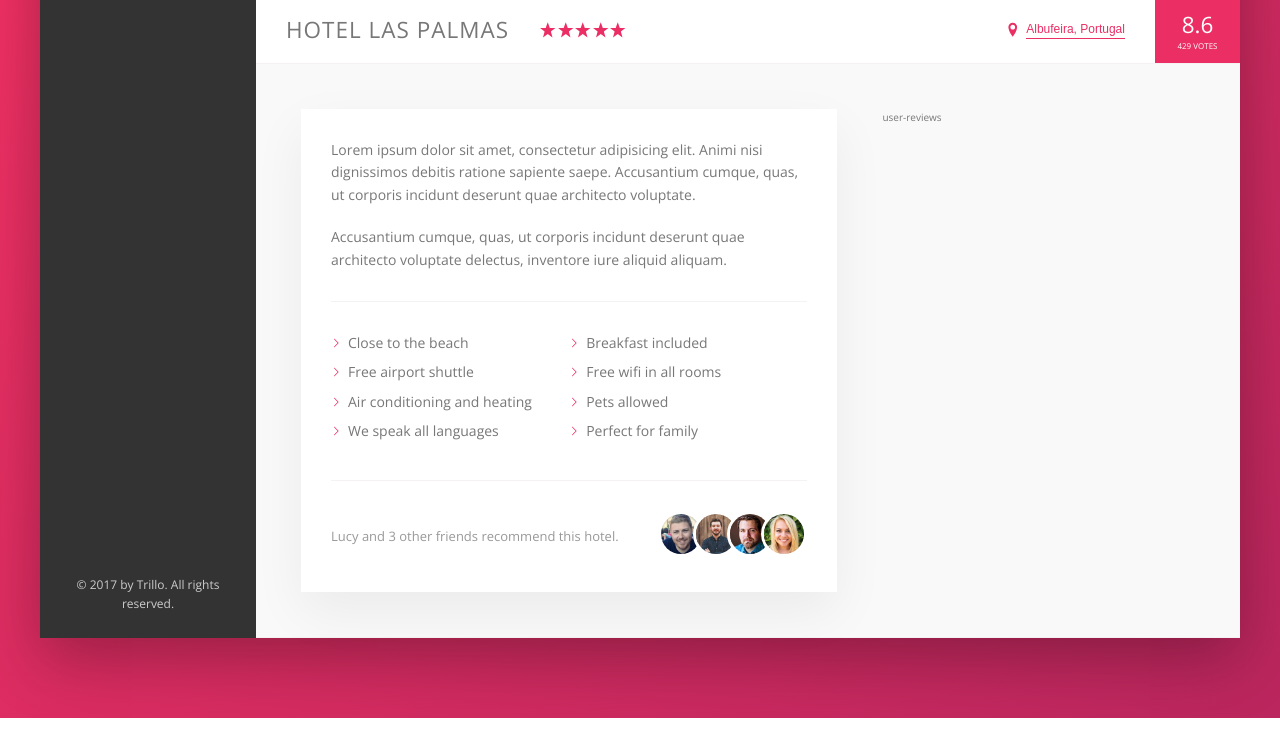
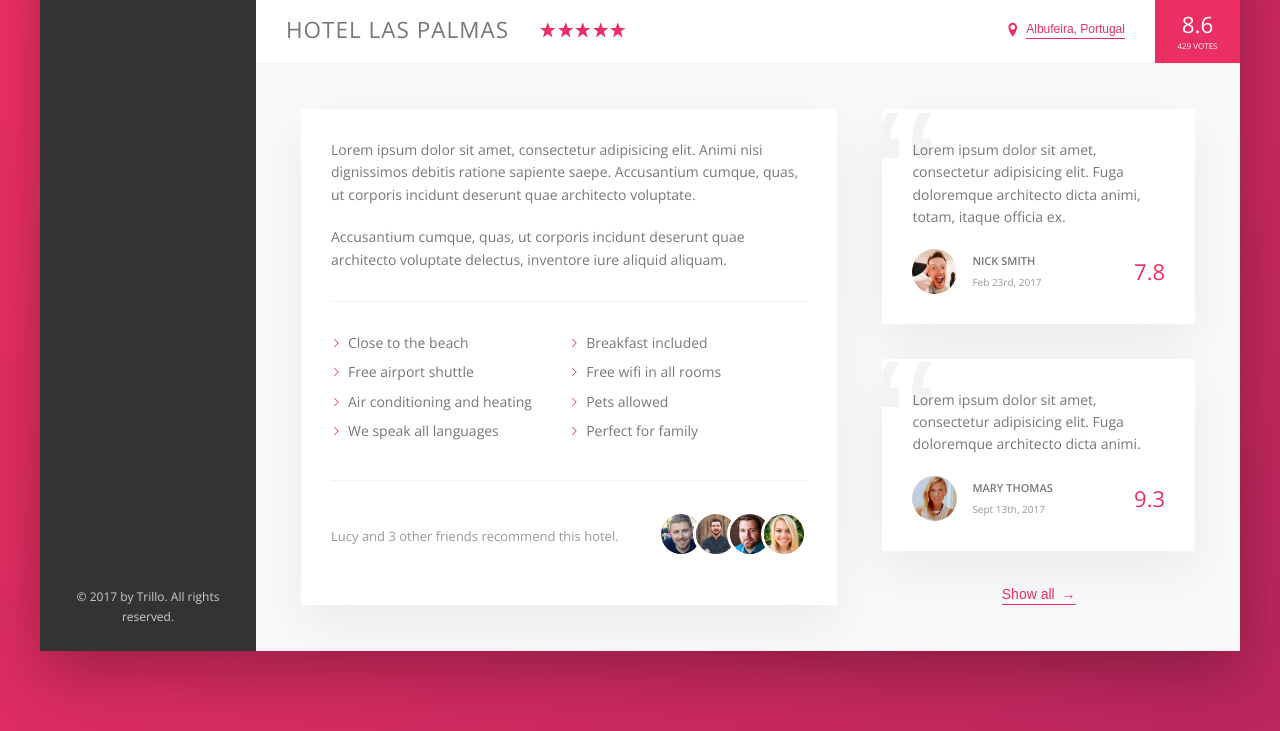
Before and after one commit to Grudgesong/Advanced-CSS-and-Sass--Flexbox--Grid--Animations-and-More, a website: page Trillo/index.html in a window 1280 px wide. Shown: the part 538-1269 px from the top of the page. Drawn offline with nearby package versions, Linux system fonts and the light colour scheme.

Commit message:
Building the user review section

```diff
--- a/Trillo/index.html
+++ b/Trillo/index.html
@@ -198,7 +198,47 @@
                 </div>
               </div>
             </div>
-            <div class="user-reviews">user-reviews</div>
+            <div class="user-reviews">
+              <figure class="review">
+                <blockquote class="review__text">
+                  Lorem ipsum dolor sit amet, consectetur adipisicing elit. Fuga
+                  doloremque architecto dicta animi, totam, itaque officia ex.
+                </blockquote>
+                <figcaption class="review__user">
+                  <img
+                    src="./img/user-1.jpg"
+                    alt="User 1"
+                    class="review__photo"
+                  />
+                  <div class="review__user-box">
+                    <p class="review__user-name">Nick Smith</p>
+                    <p class="review__user-date">Feb 23rd, 2017</p>
+                  </div>
+                  <div class="review__rating">7.8</div>
+                </figcaption>
+              </figure>
+
+              <figure class="review">
+                <blockquote class="review__text">
+                  Lorem ipsum dolor sit amet, consectetur adipisicing elit. Fuga
+                  doloremque architecto dicta animi.
+                </blockquote>
+                <figcaption class="review__user">
+                  <img
+                    src="./img/user-2.jpg"
+                    alt="User 2"
+                    class="review__photo"
+                  />
+                  <div class="review__user-box">
+                    <p class="review__user-name">Mary Thomas</p>
+                    <p class="review__user-date">Sept 13th, 2017</p>
+                  </div>
+                  <div class="review__rating">9.3</div>
+                </figcaption>
+              </figure>
+
+              <button class="btn-inline">Show all <span>&rarr;</span></button>
+            </div>
           </div>
         </main>
       </div>
--- a/Trillo/sass/_components.scss
+++ b/Trillo/sass/_components.scss
@@ -266,8 +266,17 @@
   cursor: pointer;
   transition: all 0.2s;
 
+  & span {
+    margin-left: 3px;
+    transition: margin-left 0.2s;
+  }
+
   &:hover {
     color: var(--color-grey-dark-1);
+
+    span {
+      margin-left: 8px;
+    }
   }
 
   &:focus {
@@ -361,3 +370,65 @@
     }
   }
 }
+
+//REVIEWS
+.review {
+  background-color: var(--color-white);
+  box-shadow: var(--shadow-light);
+  padding: 3rem;
+  margin-bottom: 3.5rem;
+  position: relative;
+  overflow: hidden;
+
+  &__text {
+    margin-bottom: 2rem;
+    z-index: 10;
+    position: relative;
+  }
+
+  &__user {
+    display: flex;
+    align-items: center;
+  }
+
+  &__photo {
+    height: 4.5rem;
+    width: 4.5rem;
+    border-radius: 50%;
+    margin-right: 1.5rem;
+  }
+
+  &__user-box {
+    margin-right: auto;
+  }
+
+  &__user-name {
+    font-size: 1.1rem;
+    font-weight: 600;
+    text-transform: uppercase;
+    margin-bottom: 0.4rem;
+  }
+
+  &__user-date {
+    font-size: 1rem;
+    color: var(--color-grey-dark-3);
+  }
+
+  &__rating {
+    color: var(--color-primary);
+    font-size: 2.2rem;
+    font-weight: 300;
+  }
+
+  &::before {
+    content: "\201C";
+    position: absolute;
+    top: -2.75rem;
+    left: -1rem;
+    line-height: 1;
+    font-size: 20rem;
+    color: var(--color-grey-light-2);
+    font-family: sans-serif;
+    z-index: 1;
+  }
+}
--- a/Trillo/sass/_layout.scss
+++ b/Trillo/sass/_layout.scss
@@ -39,6 +39,7 @@
 }
 
 .detail {
+  font-size: 1.4rem;
   display: flex;
   padding: 4.5rem;
   background-color: var(--color-grey-light-1);
@@ -46,7 +47,6 @@
 }
 
 .description {
-  font-size: 1.4rem;
   background-color: var(--color-white);
   box-shadow: var(--shadow-light);
   padding: 3rem;
@@ -56,4 +56,8 @@
 
 .user-reviews {
   flex: 1;
+
+  display: flex;
+  flex-direction: column;
+  align-items: center;
 }
```
Also changed, not shown: Trillo/css/style.css.
